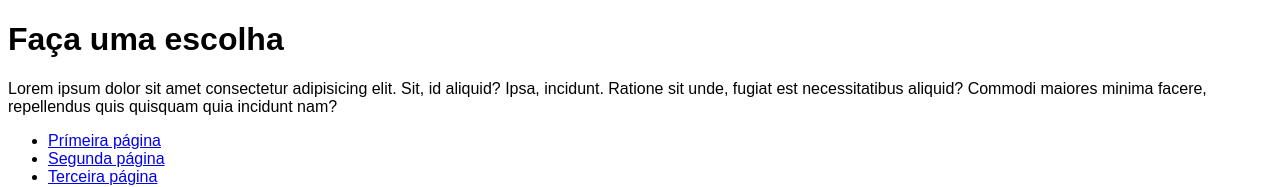
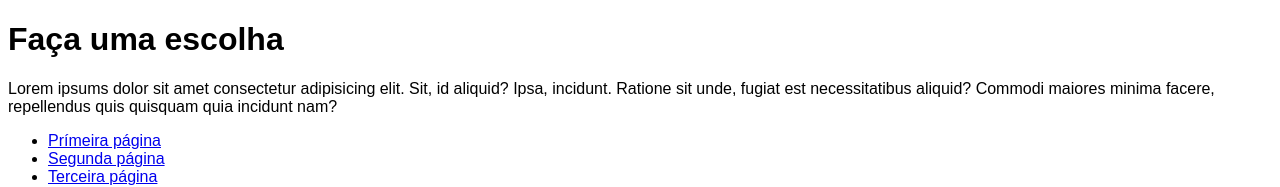
Before and after one commit to PCeraa/html-css, a plain HTML site: page Exercicios/ex024/index03.html in a window 1280 px wide. Shown: the top 187 px of the page. Drawn offline with Linux system fonts and the light colour scheme.

Commit message:
Update index03.html

```diff
--- a/Exercicios/ex024/index03.html
+++ b/Exercicios/ex024/index03.html
@@ -18,7 +18,7 @@
 </head>
 <body>
     <h1>Faça uma escolha</h1>
-    <p>Lorem ipsum dolor sit amet consectetur adipisicing elit. Sit, id aliquid? Ipsa, incidunt. Ratione sit unde, fugiat est necessitatibus aliquid? Commodi maiores minima facere, repellendus quis quisquam quia incidunt nam?</p>
+    <p>Lorem ipsums dolor sit amet consectetur adipisicing elit. Sit, id aliquid? Ipsa, incidunt. Ratione sit unde, fugiat est necessitatibus aliquid? Commodi maiores minima facere, repellendus quis quisquam quia incidunt nam?</p>
 
     <ul>
         <li><a href="pagina001.html" target="frame">Prímeira página</a></li>
```
